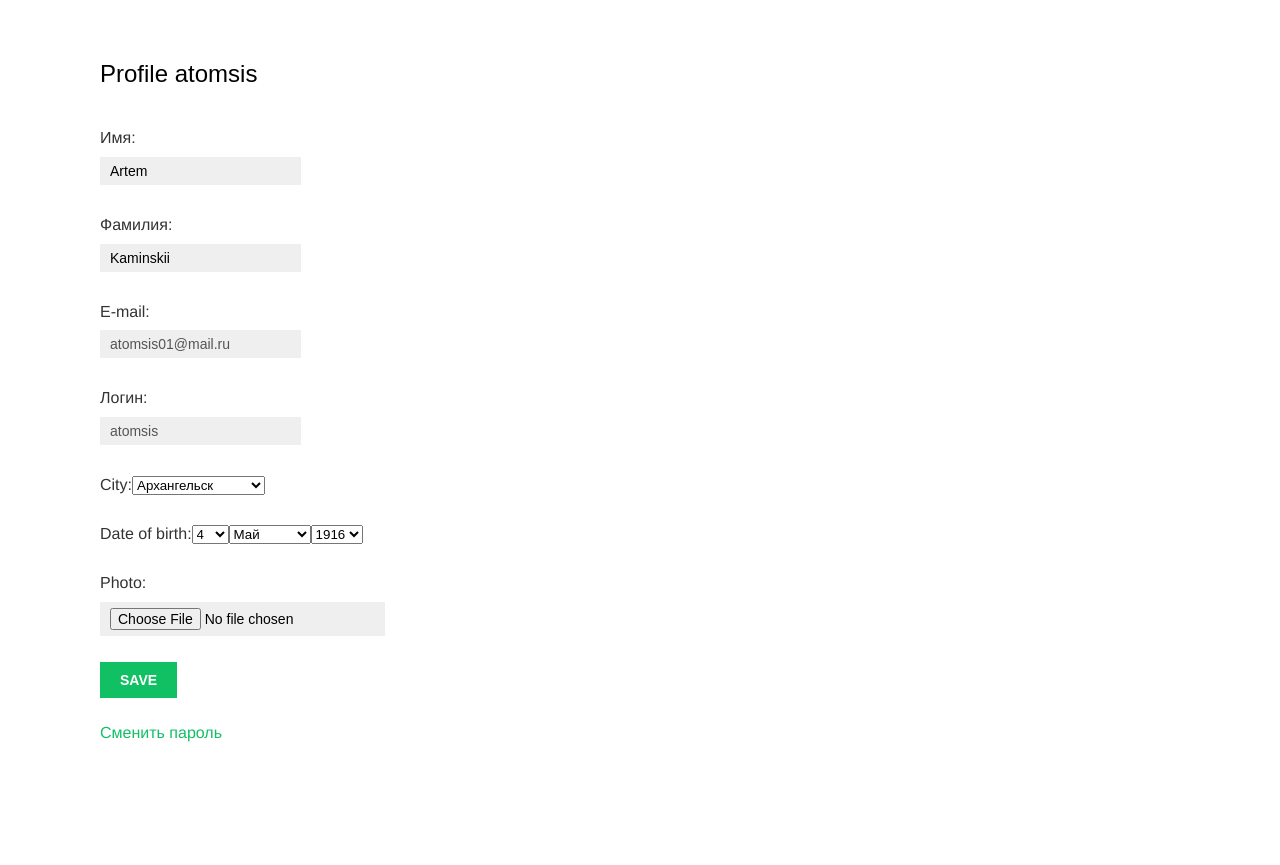
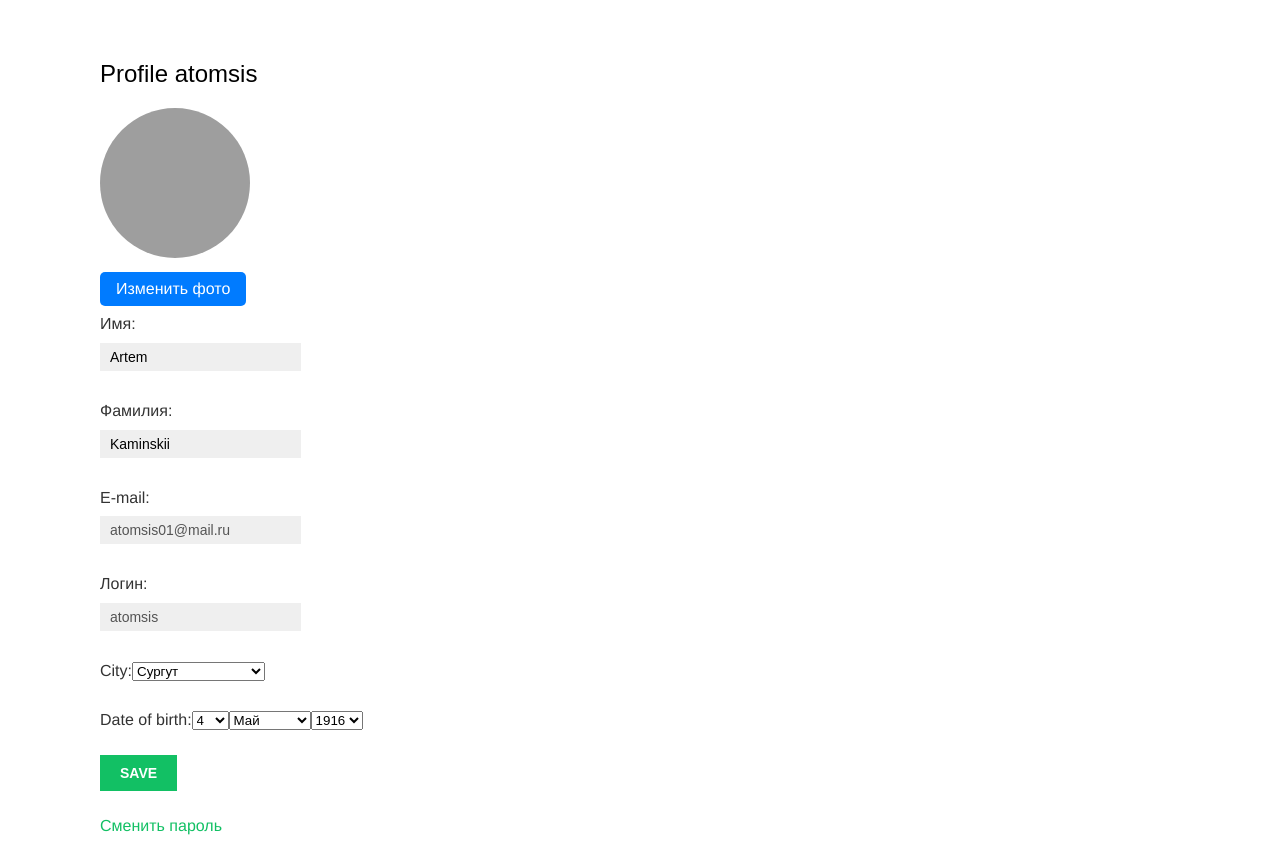
Before and after one commit to atomsis/Life-Helper-VC---Virtual_Contact-, a Django app: page /account/profile/ in a window 1280 px wide. Shown: the part 48-913 px from the top of the page. Before the commit the page ends 790 px from the top, so only its background shows below. Run offline with Django 4.2, Linux system fonts and the light colour scheme; a user stored in the database is signed in; data comes from the database, SQL or seed files in the repository; both versions use the stored data as it was after the commit; some web fonts are replaced; grey boxes are pictures that could not be loaded.

Commit message:
Доделать момент с "если пользователь меняет фото - пометить это где-то ДО НАЖАТИЯ СОХРАНИТЬ"

```diff
--- a/account/forms.py
+++ b/account/forms.py
@@ -61,6 +61,7 @@ class BaseCityForm(forms.ModelForm):
             ('Stavropol', 'Ставрополь'),
             ('Smolensk', 'Смоленск'),
             ('Kurgan', 'Курган'),
+            ('Surgut', 'Сургут'),
         ]
 
         return sorted(citys,key=lambda x:x[1])
@@ -78,7 +79,6 @@ class UserRegistrationForm(BaseCityForm):
     password2 = forms.CharField(label='Repeat password',
                                 widget=forms.PasswordInput)
     email = forms.EmailField(label='E-mail')
-    # city = forms.ChoiceField(choices=[], widget=forms.Select(attrs={'class': 'form-input'}))
 
     class Meta:
         model = get_user_model()
@@ -140,7 +140,7 @@ class ProfileEditForm(BaseCityForm):
     )
     class Meta:
         model = Profile
-        fields = ['city', 'date_of_birth', 'photo']
+        fields = ['city', 'date_of_birth']
         labels = {
             'date_of_birth': 'Дата рождения',
             'city': 'Город'
--- a/account/static/css/base.css
+++ b/account/static/css/base.css
@@ -274,3 +274,27 @@ img.user-detail {
     font-style:italic;
     color:#ccc;
 }
+
+.avatar {
+    border-radius:50%;
+    width:150px;
+    height:150px;
+    object-fit: cover;
+}
+
+.change-photo-button {
+        margin-top: 10px;
+        background-color: #007bff;
+        color: white;
+        border: none;
+        padding: 8px 16px;
+        border-radius: 5px;
+        cursor: pointer;
+    }
+.change-photo-button:hover {
+        background-color: #0056b3;
+    }
+
+#id_photo {
+    display: none;
+}
--- a/account/templates/account/profile.html
+++ b/account/templates/account/profile.html
@@ -1,6 +1,10 @@
 {% extends 'base.html' %}
 {% block title %}Profile{% endblock %}
-
+<script>
+    document.getElementById('id_photo').addEventListener('change',function() {
+    document.getElementById('photo_changed').value = '1';
+    });
+</script>
 {% block content %}
 <style>
     a:hover{
@@ -9,9 +13,13 @@
 </style>
 <h2>Profile {{request.user.username}}</h2>
 <form method="post" enctype="multipart/form-data">
-    {% if request.profile.photo %}
-        <img src="{{ request.prfile.photo.url }}" alt="Profile photo">
+    {% if request.user.profile.photo %}
+        <img class="avatar" src="{{ request.user.profile.photo.url }}" width="50px" alt="Profile Photo">
     {% endif %}
+    <br>
+    <label for="id_photo" class="change-photo-button">Изменить фото</label>
+    <input id="id_photo" type="file" name="photo">
+    <input type="hidden" id="photo_changed" name="photo_changes" value="0">
     {% csrf_token %}
     {{ user_form.as_p }}
     {{ profile_form.as_p }}
--- a/account/views.py
+++ b/account/views.py
@@ -48,10 +48,13 @@ def edit(request):
                                     files=request.FILES)
         if user_form.is_valid() and profile_form.is_valid():
             user_form.save()
-            profile_form.save()
-            messages.success(request, 'Profile updated '\
+            profile_form.save(commit=False)
+            if 'photo' in request.FILES:
+                profile_instance.photo = request.FILES['photo']
+                profile_instance.save()
+                messages.success(request, 'Profile updated '\
                                       'successfully')
-            return redirect('account:profile')
+                return redirect('account:profile')
         else:
             messages.error(request, 'Error updating your profile')
     else:
```
Also changed, not shown: db.sqlite3.
